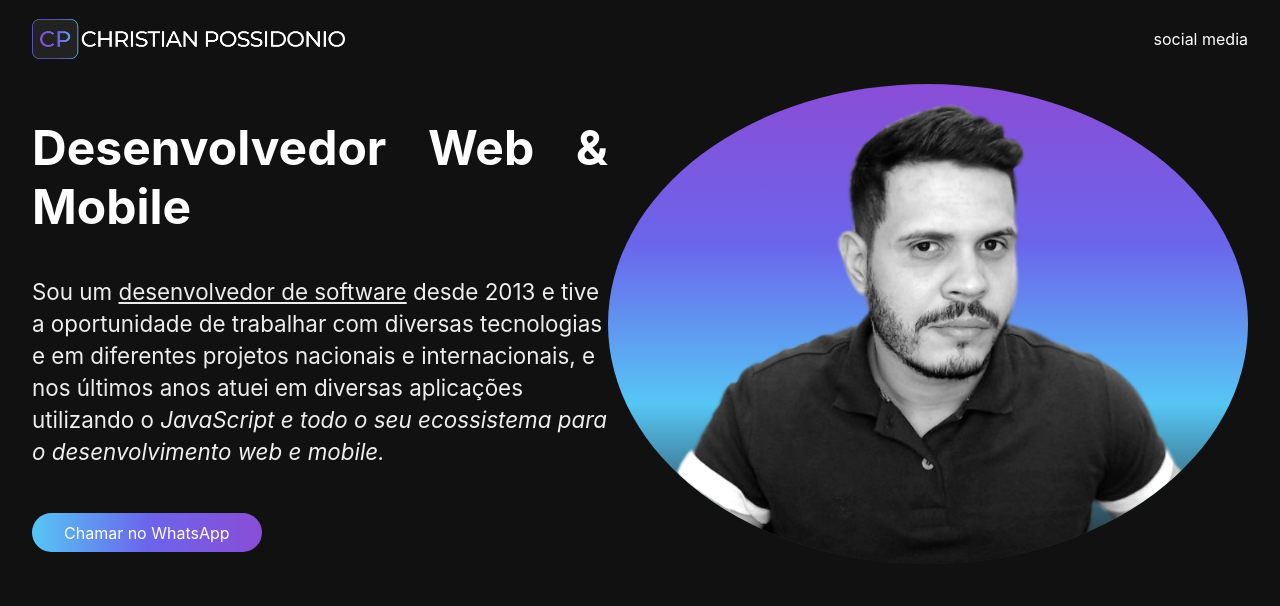
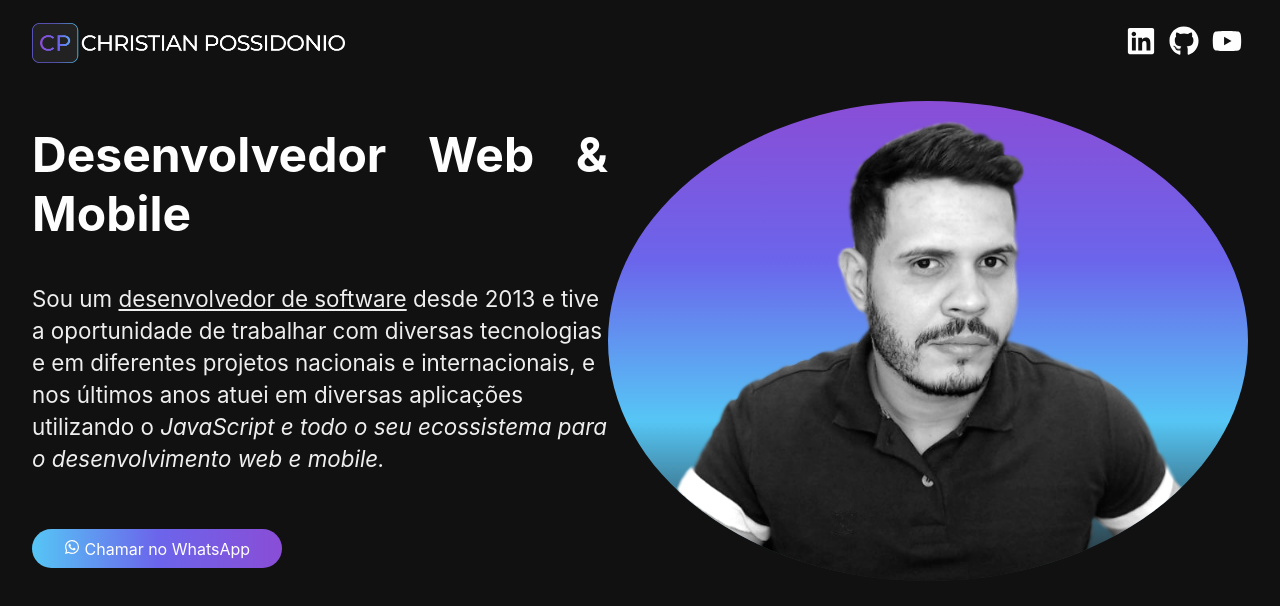
Before and after one commit to christian-de-ornellas/myself, a Next.js app: page / in a window 1280 px wide. Shown: the top 606 px of the page. Built offline with nearby package versions, Linux system fonts and the light colour scheme.

Commit message:
social media ok

```diff
--- a/package.json
+++ b/package.json
@@ -11,7 +11,8 @@
   "dependencies": {
     "next": "12.1.6",
     "react": "18.1.0",
-    "react-dom": "18.1.0"
+    "react-dom": "18.1.0",
+    "react-icons": "^4.3.1"
   },
   "devDependencies": {
     "@types/node": "17.0.36",
--- a/src/components/profile/index.tsx
+++ b/src/components/profile/index.tsx
@@ -1,6 +1,7 @@
 import { NextPage } from 'next'
 import Image from 'next/image'
 import styles from './profile.module.css'
+import { IoLogoWhatsapp } from 'react-icons/io5'
 
 export const Profile: NextPage = (): JSX.Element => {
   return (
@@ -26,7 +27,7 @@ export const Profile: NextPage = (): JSX.Element => {
               rel="noreferrer"
               className={styles.link}
             >
-              Chamar no WhatsApp
+              <IoLogoWhatsapp /> Chamar no WhatsApp
             </a>
           </div>
         </div>
--- a/src/components/profile/profile.module.css
+++ b/src/components/profile/profile.module.css
@@ -40,6 +40,8 @@
 
 .callToAction {
   padding: 2rem 0;
+  display: flex;
+  align-items: center;
 }
 
 .link {
--- a/src/components/socialMedia/index.tsx
+++ b/src/components/socialMedia/index.tsx
@@ -1,7 +1,27 @@
 import { NextPage } from 'next'
+import { FaLinkedin, FaGithub, FaYoutube } from 'react-icons/fa'
+import styles from './socialMedia.module.css'
 
 export const SocialMedia: NextPage = (): JSX.Element => {
-  return <div>social media</div>
+  return (
+    <div className={styles.container}>
+      <div className={styles.item}>
+        <a href="https://www.linkedin.com/in/christian-possidonio/">
+          <FaLinkedin size={30} />
+        </a>
+      </div>
+      <div className={styles.item}>
+        <a href="https://github.com/christian-de-ornellas">
+          <FaGithub size={30} />
+        </a>
+      </div>
+      <div className={styles.item}>
+        <a href="https://www.youtube.com/channel/UCdR1A2CRQ8AiBTbbeVjSimw">
+          <FaYoutube size={30} />
+        </a>
+      </div>
+    </div>
+  )
 }
 
 export default SocialMedia
--- /dev/null
+++ b/src/components/socialMedia/socialMedia.module.css
@@ -0,0 +1,15 @@
+.container {
+  display: flex;
+  align-items: center;
+}
+.item {
+  padding: 0.4rem;
+}
+
+.item a {
+  color: #fefefe;
+}
+.item > a:hover {
+  color: #56c6f5ff;
+  cursor: pointer;
+}
```
Also changed, not shown: 1 other file (tests, documents, lock files or other folders).
